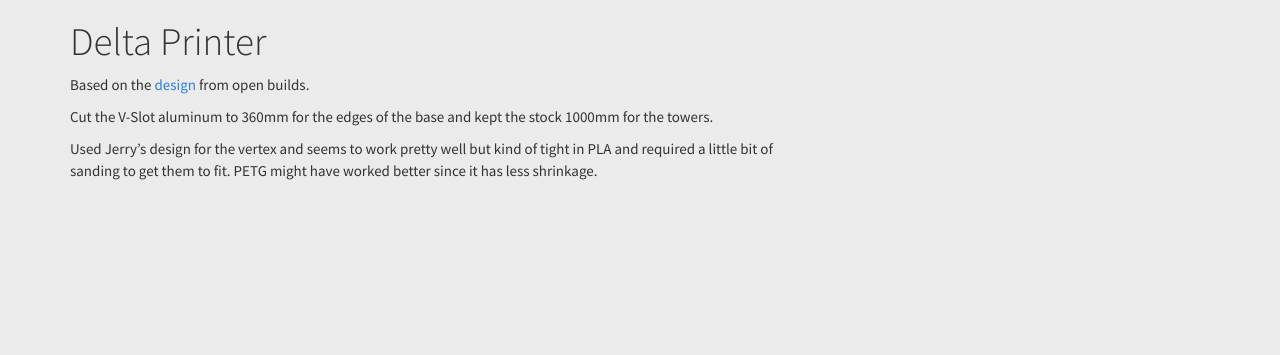
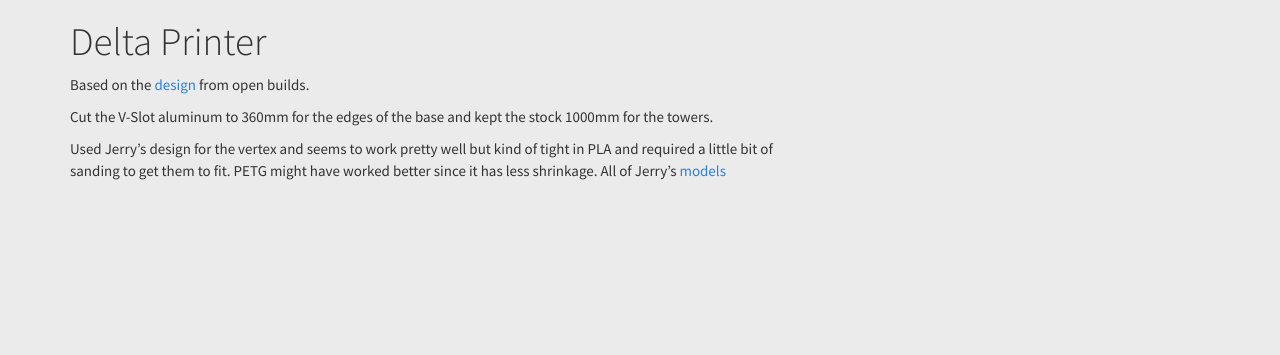
Before and after one commit to samisuteria/samisuteria.github.io, a Jekyll site: the page built from projects/delta-printer.md, in a window 1280 px wide. Shown: the top 355 px of the page. Built offline with Jekyll 4.4.1, drawn with Linux system fonts in a browser that asks for light colours; nearby versions of some CDN libraries; a script that is not in the unit is left out.

Commit message:
remove stl and link to it

```diff
--- a/projects/delta-printer.md
+++ b/projects/delta-printer.md
@@ -9,6 +9,4 @@
 
 Cut the V-Slot aluminum to 360mm for the edges of the base and kept the stock 1000mm for the towers.
 
-Used Jerry's design for the vertex and seems to work pretty well but kind of tight in PLA and required a little bit of sanding to get them to fit. PETG might have worked better since it has less shrinkage.
-
-<script src="https://embed.github.com/view/3d/samisuteria/samisuteria.github.io/blob/master/projects/delta-printer-files/vertex_20x40%20rev%202.stl>"></script>
+Used Jerry's design for the vertex and seems to work pretty well but kind of tight in PLA and required a little bit of sanding to get them to fit. PETG might have worked better since it has less shrinkage. All of Jerry's [models](http://www.openbuilds.com/threads/delta-six.339/page-21)
```
Also changed, not shown: 1 other file.
